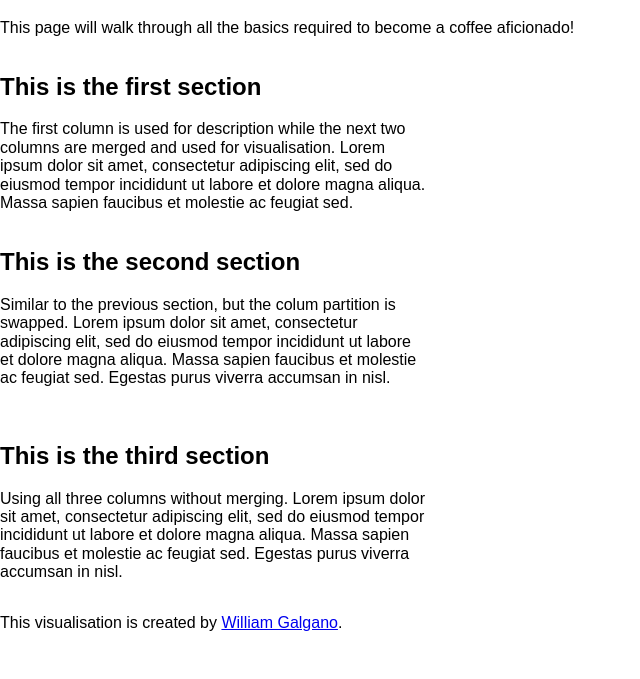
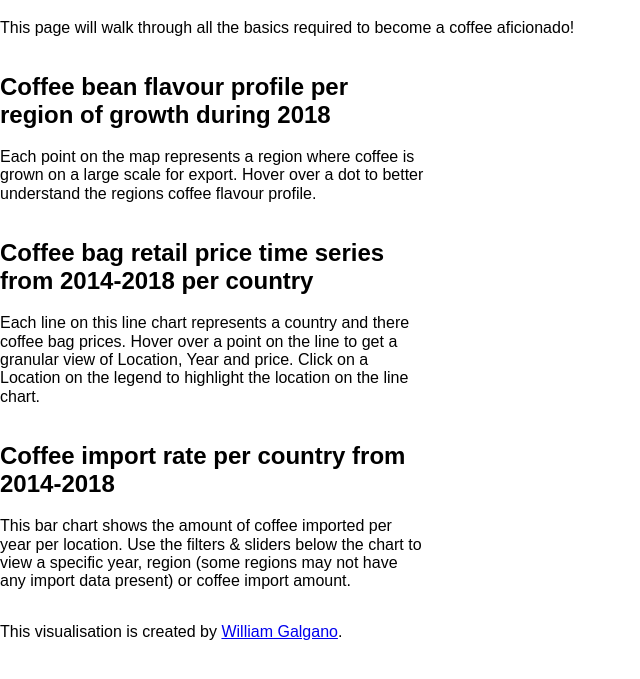
Before and after one commit to WillGalg/FIT3179-A2, a plain HTML site: page index.html in a window 1280 px wide. Shown: the part 61-740 px from the top of the page, without its empty margins (0-640 px from the left). Drawn offline with nearby package versions, Linux system fonts and the light colour scheme; a script that the page names is missing.

Commit message:
Update index.html

```diff
--- a/index.html
+++ b/index.html
@@ -28,8 +28,8 @@
   <div class="pure-g">
     <div class="pure-u-1-3">
       <div class="description description-left">
-        <h2>This is the first section</h2>
-        <p>The first column is used for description while the next two columns are merged and used for visualisation. Lorem ipsum dolor sit amet, consectetur adipiscing elit, sed do eiusmod tempor incididunt ut labore et dolore magna aliqua. Massa sapien faucibus et molestie ac feugiat sed. </p>
+        <h2>Coffee bean flavour profile per region of growth during 2018</h2>
+        <p>Each point on the map represents a region where coffee is grown on a large scale for export. Hover over a dot to better understand the regions coffee flavour profile. </p>
       </div>
     </div>
     <div class="pure-u-2-3">
@@ -40,25 +40,25 @@
 
 <!-- pure grid group -->
 <div class="pure-g">
-    <div class="pure-u-1-3">
-      <div class="description description-left">
-        <h2>This is the second section</h2>
-        <p>Similar to the previous section, but the colum partition is swapped. Lorem ipsum dolor sit amet, consectetur adipiscing elit, sed do eiusmod tempor incididunt ut labore et dolore magna aliqua. Massa sapien faucibus et molestie ac feugiat sed. Egestas purus viverra accumsan in nisl.</p>
-      </div>
-      <div class="pure-u-2-3">
-        <div id="time_series"  class="vis-container"></div>
-      </div>
+  <div class="pure-u-1-3">
+    <div class="description description-left">
+      <h2>Coffee bag retail price time series from 2014-2018 per country</h2>
+      <p>Each line on this line chart represents a country and there coffee bag prices. Hover over a point on the line to get a granular view of Location, Year and price. Click on a Location on the legend to highlight the location on the line chart. </p>
     </div>
+  </div>
+  <div class="pure-u-2-3">
+    <div id="time_series" class="vis-container"></div>
+  </div>
+</div>
 
-</div>
 <!-- end pure grid group -->
 
 <!-- pure grid group -->
 <div class="pure-g">
   <div class="pure-u-1-3">
     <div class="description description-left">
-      <h2>This is the third section</h2>
-      <p>Using all three columns without merging. Lorem ipsum dolor sit amet, consectetur adipiscing elit, sed do eiusmod tempor incididunt ut labore et dolore magna aliqua. Massa sapien faucibus et molestie ac feugiat sed. Egestas purus viverra accumsan in nisl.</p>
+      <h2>Coffee import rate per country from 2014-2018</h2>
+      <p>This bar chart shows the amount of coffee imported per year per location. Use the filters & sliders below the chart to view a specific year, region (some regions may not have any import data present) or coffee import amount.</p>
     </div>
   </div>
   <div class="pure-u-1-3">
```
